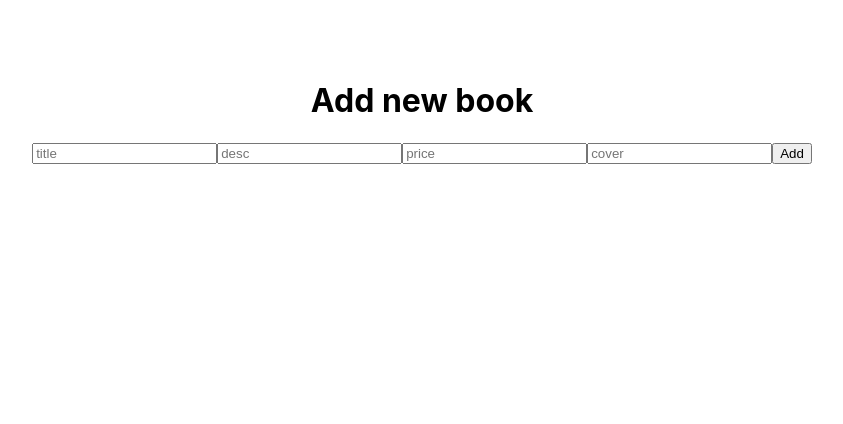
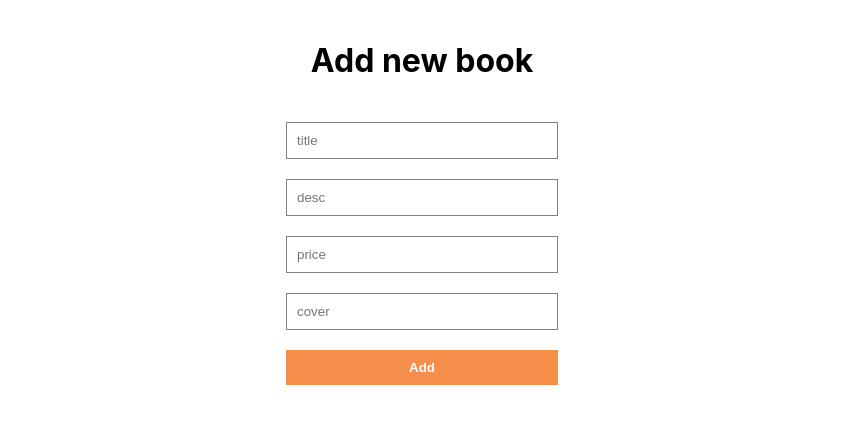
Before and after one commit to aeconick/react-mysql-books-app, a React (Create React App) app in the folder client/: page /add in a window 1280 px wide. Shown: the top 424 px of the page, without its empty margins (218-1061 px from the left). Built offline with nearby package versions, Linux system fonts and the light colour scheme.

Commit message:
Update style

```diff
--- a/client/src/pages/Books.js
+++ b/client/src/pages/Books.js
@@ -45,7 +45,7 @@ const Books = () => {
           </div>
         ))}
       </div>
-      <button>
+      <button className="add-new-book">
         <Link to="/add">Add new book</Link>
       </button>
     </div>
--- a/client/src/style.css
+++ b/client/src/style.css
@@ -1,5 +1,5 @@
 .App {
-  padding: 60px 100px;
+  padding: 20px 100px;
   display: flex;
   align-items: center;
   justify-content: center;
@@ -43,3 +43,34 @@ img {
   border: 1px solid rgb(204, 204, 243);
   color: rgb(139, 139, 243);
 }
+
+.form {
+  display: flex;
+  flex-direction: column;
+  gap: 20px;
+}
+
+input {
+  width: 250px;
+  padding: 10px;
+  border: 1px solid grey;
+}
+
+.form-button {
+  border: none;
+  padding: 10px;
+  background-color: rgb(244, 142, 74);
+  color: white;
+  font-weight: bold;
+  cursor: pointer;
+}
+
+.add-new-book {
+    margin-top: 20px;
+    border: none;
+    padding: 3px 6px;
+    background-color: white;
+    cursor: pointer;
+    border: 1px solid rgb(66, 66, 80);
+    color: rgb(243, 139, 201);
+}
```
Lines whose indentation alone changed are shown as unchanged.
